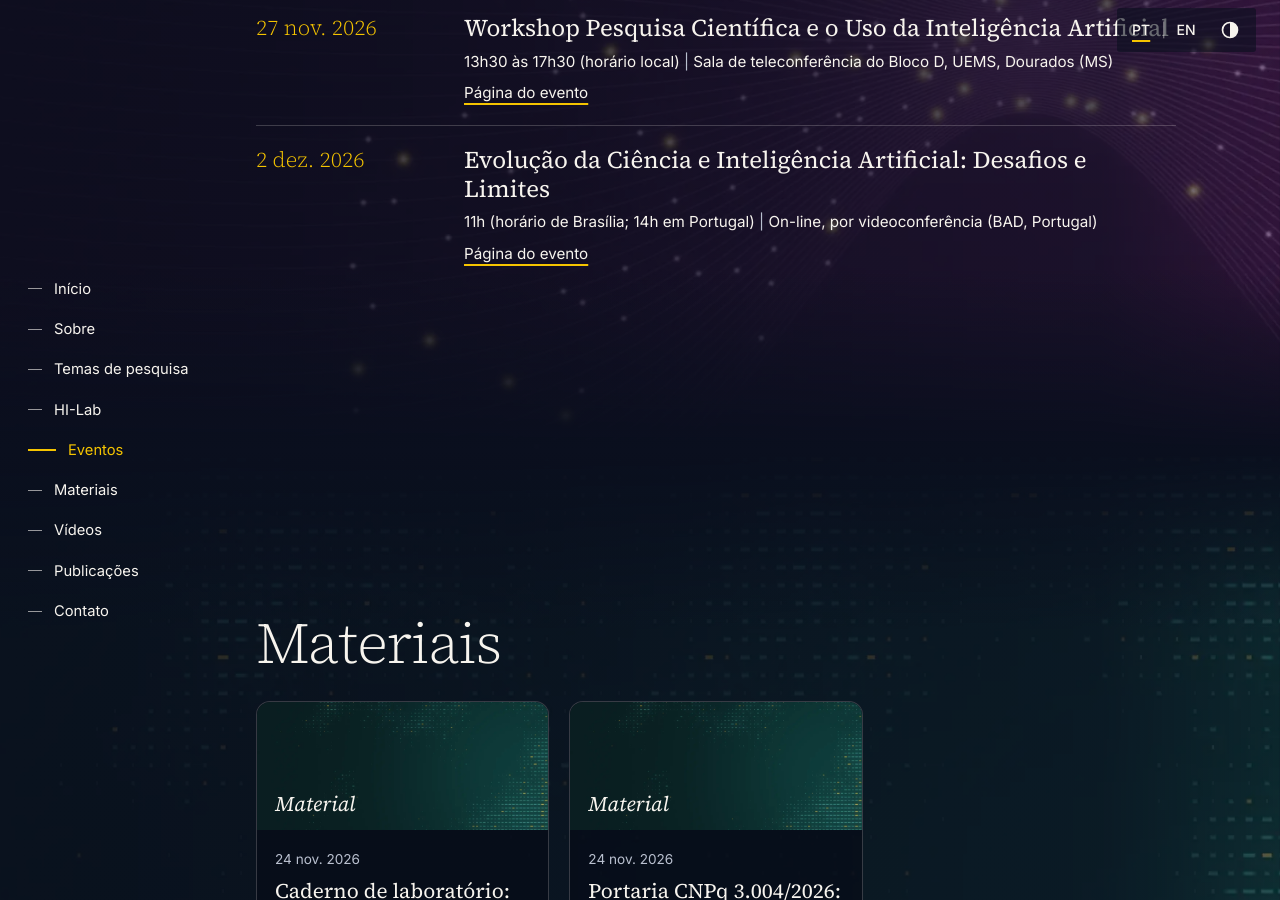
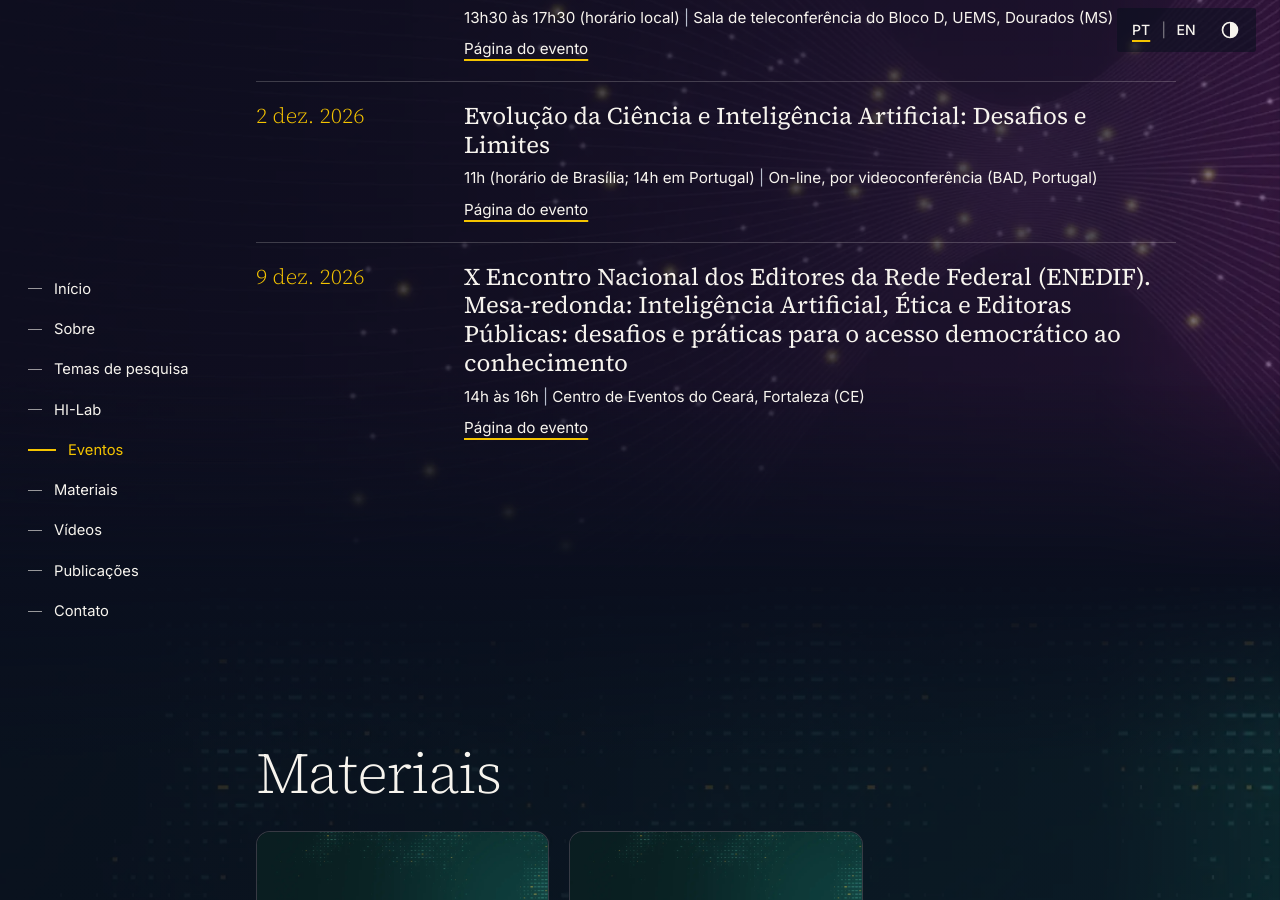
Before and after one commit to ricardolimongi/ricardolimongi.github.io, a Jekyll site: the page built from index.md, in a window 1280 px wide and 900 px high, scrolled down 4600 px. Built offline with Jekyll 4.4.1, drawn with Linux system fonts in a browser that asks for light colours.

Commit message:
evento: mesa-redonda no X ENEDIF
Co-Authored-By: Claude Opus 5.5 <noreply@anthropic.com>

```diff
--- a/_data/events.yml
+++ b/_data/events.yml
@@ -28,3 +28,11 @@
   timezone: { pt: "horário de Brasília; 14h em Portugal", en: "Brasília time, UTC-3; 2 pm in Portugal" }
   place: { pt: "On-line, por videoconferência (BAD, Portugal)", en: "Online, by video conference (BAD, Portugal)" }
   url: "https://eventos.bad.pt/evento/reflexoes-a-sul-4a-sessao/"
+- id: enedif-2026-ia-etica-editoras-publicas
+  name:
+    pt: "X Encontro Nacional dos Editores da Rede Federal (ENEDIF). Mesa-redonda: Inteligência Artificial, Ética e Editoras Públicas: desafios e práticas para o acesso democrático ao conhecimento"
+    en: "X Encontro Nacional dos Editores da Rede Federal (ENEDIF). Round table: Inteligência Artificial, Ética e Editoras Públicas: desafios e práticas para o acesso democrático ao conhecimento"
+  date: 2026-12-09
+  time: { pt: "14h às 16h", en: "2 pm to 4 pm" }
+  place: { pt: "Centro de Eventos do Ceará, Fortaleza (CE)", en: "Centro de Eventos do Ceará, Fortaleza, Brazil" }
+  url: "https://www.even3.com.br/enedif2026/"
```
